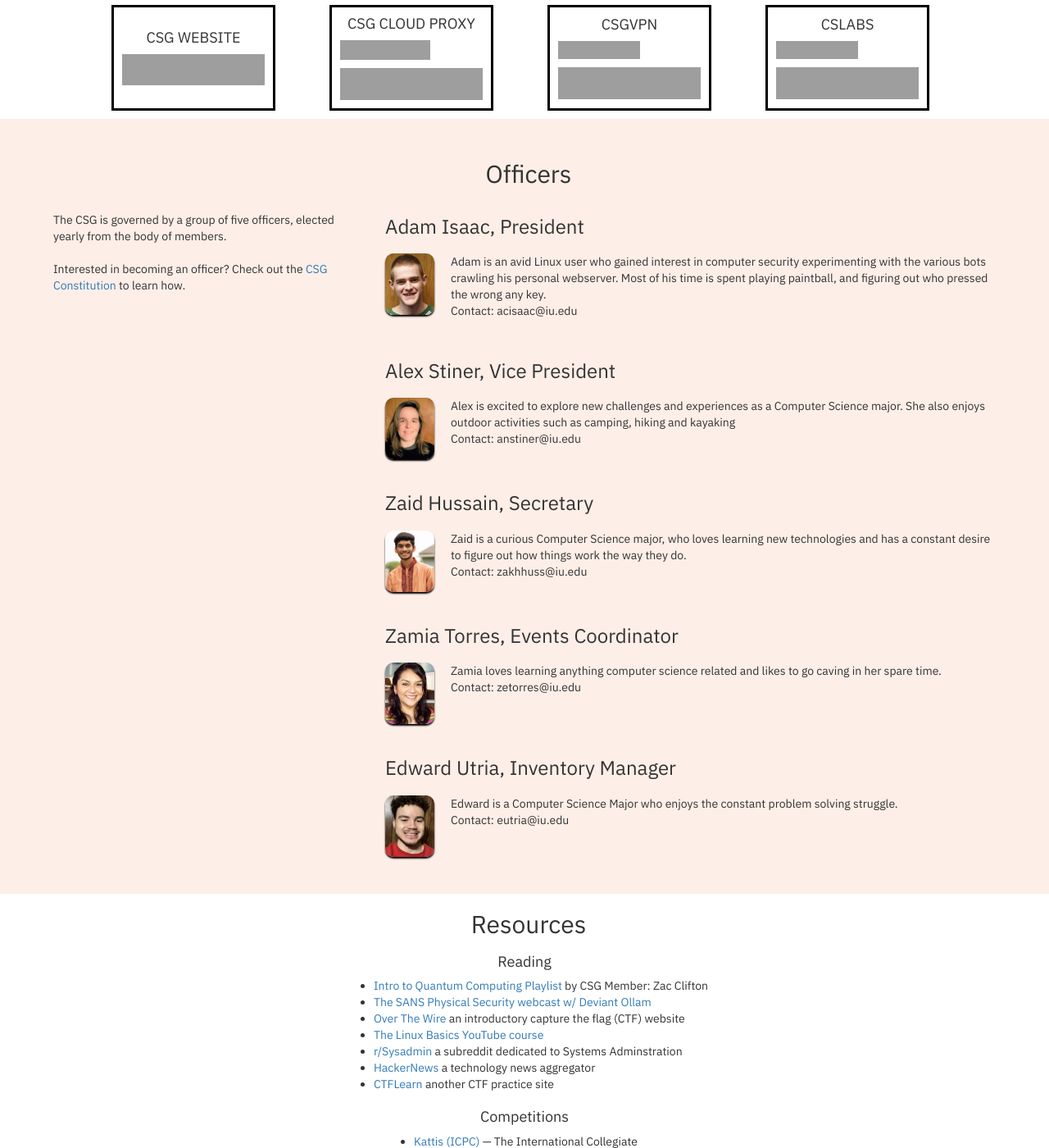
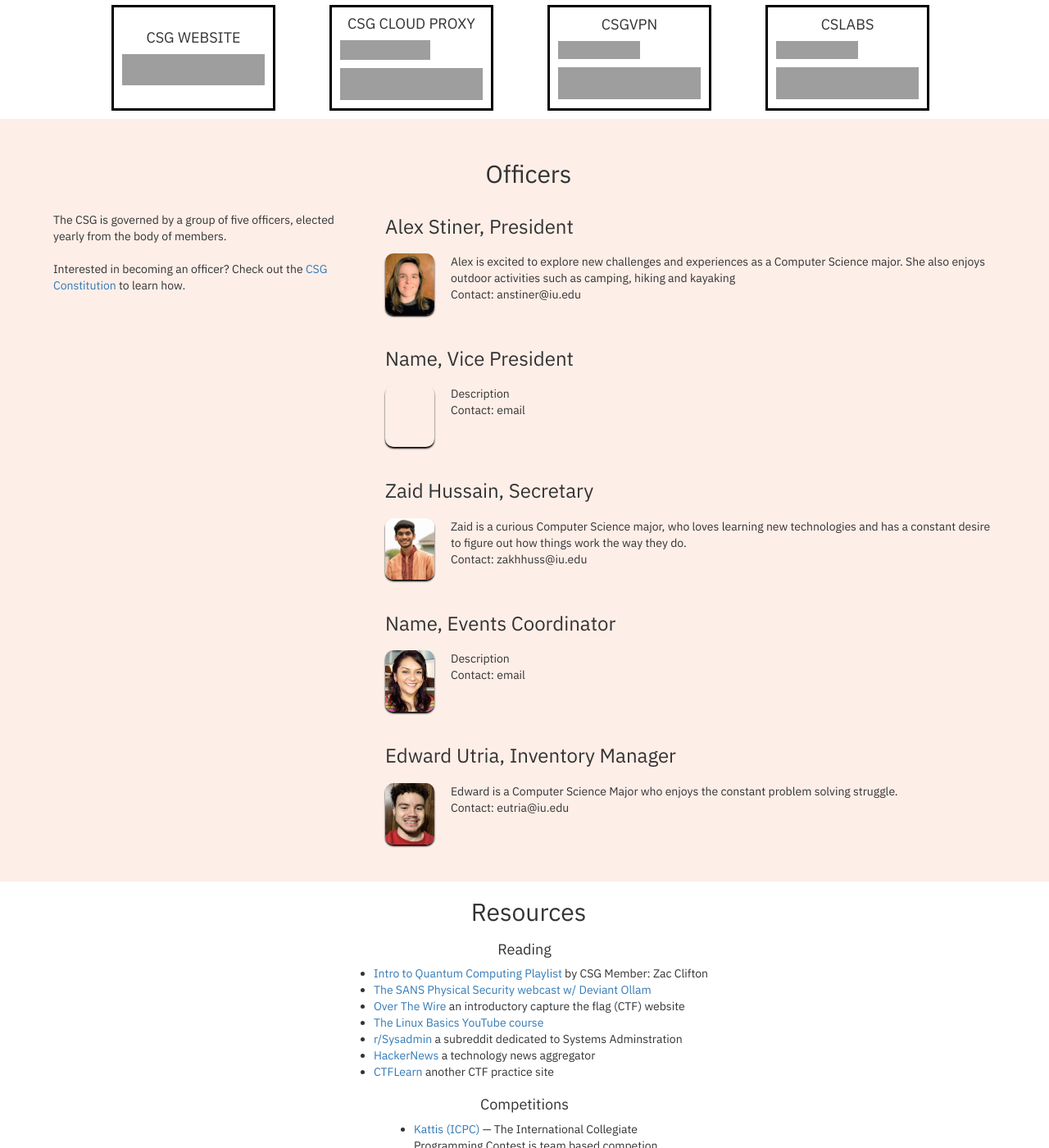
Before and after one commit to ius-csg/csghomepage, a Jekyll site: the page built from index.html, in a window 1280 px wide and 1400 px high, scrolled down 1904 px, cut to the strip 0-1400 px from the top of the window. Shown: the whole strip at 82% size. Built offline with Jekyll 4.4.1, drawn with Linux system fonts in a browser that asks for light colours; grey boxes are pictures that could not be loaded.

Commit message:
Added RubyMine set up to the README and changed President person

```diff
--- a/_data/people.yml
+++ b/_data/people.yml
@@ -1,24 +1,23 @@
 
-- name: "Adam Isaac"
-  occupation: "President"
-  description: "Adam is an avid Linux user who gained interest in computer security experimenting with the various bots crawling his personal webserver.
-  Most of his time is spent playing paintball, and figuring out who pressed the wrong any key. "
-  contact: "acisaac@iu.edu"
+-  name: "Alex Stiner"
+   occupation: "President"
+   description: "Alex is excited to explore new challenges and experiences as a Computer Science major. She also enjoys outdoor activities such as camping, hiking and kayaking"
+   contact: "anstiner@iu.edu"
 
-- name: "Alex Stiner"
+- name: "Name"
   occupation: "Vice President"
-  description: "Alex is excited to explore new challenges and experiences as a Computer Science major. She also enjoys outdoor activities such as camping, hiking and kayaking"
-  contact: "anstiner@iu.edu"
+  description: "Description"
+  contact: "email"
 
 - name: "Zaid Hussain"
   occupation: "Secretary"
   description: "Zaid is a curious Computer Science major, who loves learning new technologies and has a constant desire to figure out how things work the way they do."
   contact:  "zakhhuss@iu.edu"
 
-- name: "Zamia Torres"
+- name: "Name"
   occupation: "Events Coordinator"
-  description: "Zamia loves learning anything computer science related and likes to go caving in her spare time."
-  contact: "zetorres@iu.edu"
+  description: "Description"
+  contact: "email"
 
 - name: "Edward Utria"
   occupation: "Inventory Manager"
```
Also changed, not shown: README.md, assets/images/officers/President.jpg, assets/images/officers/Vice President.jpg (deleted).
